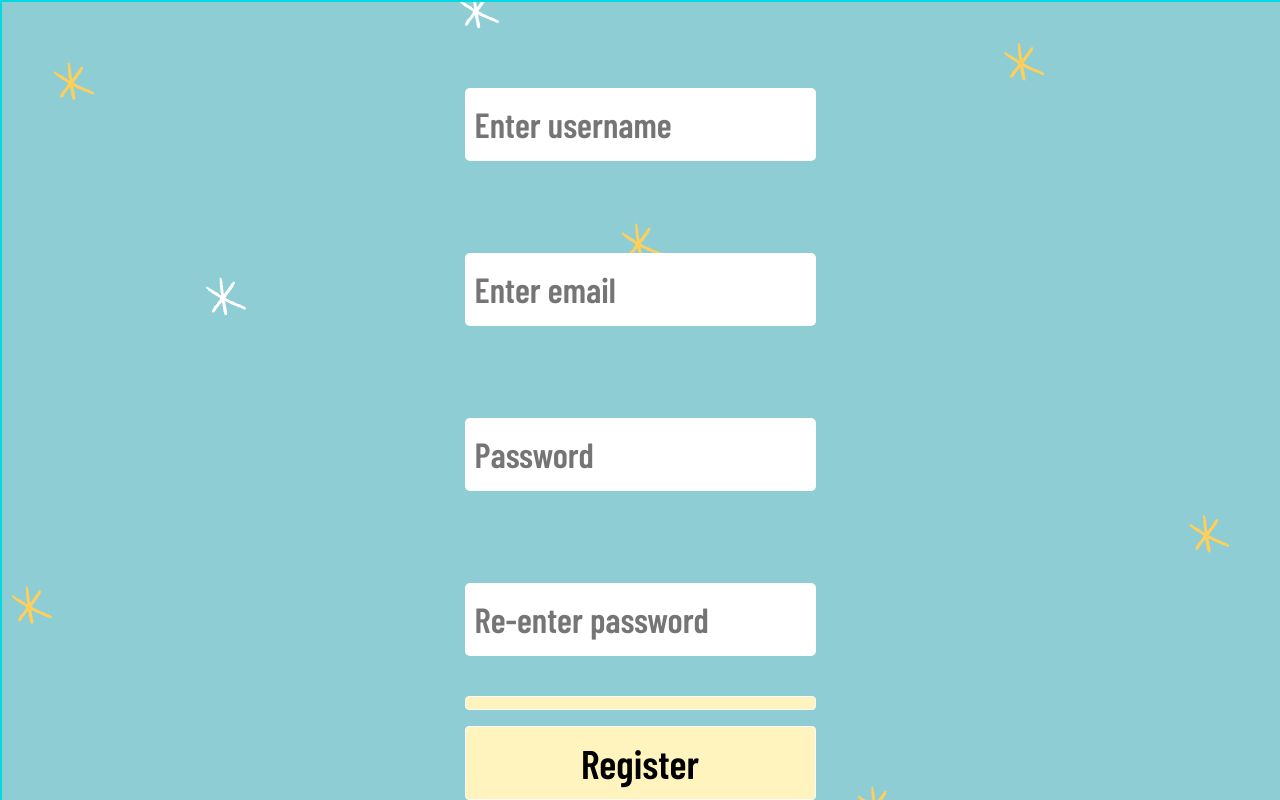
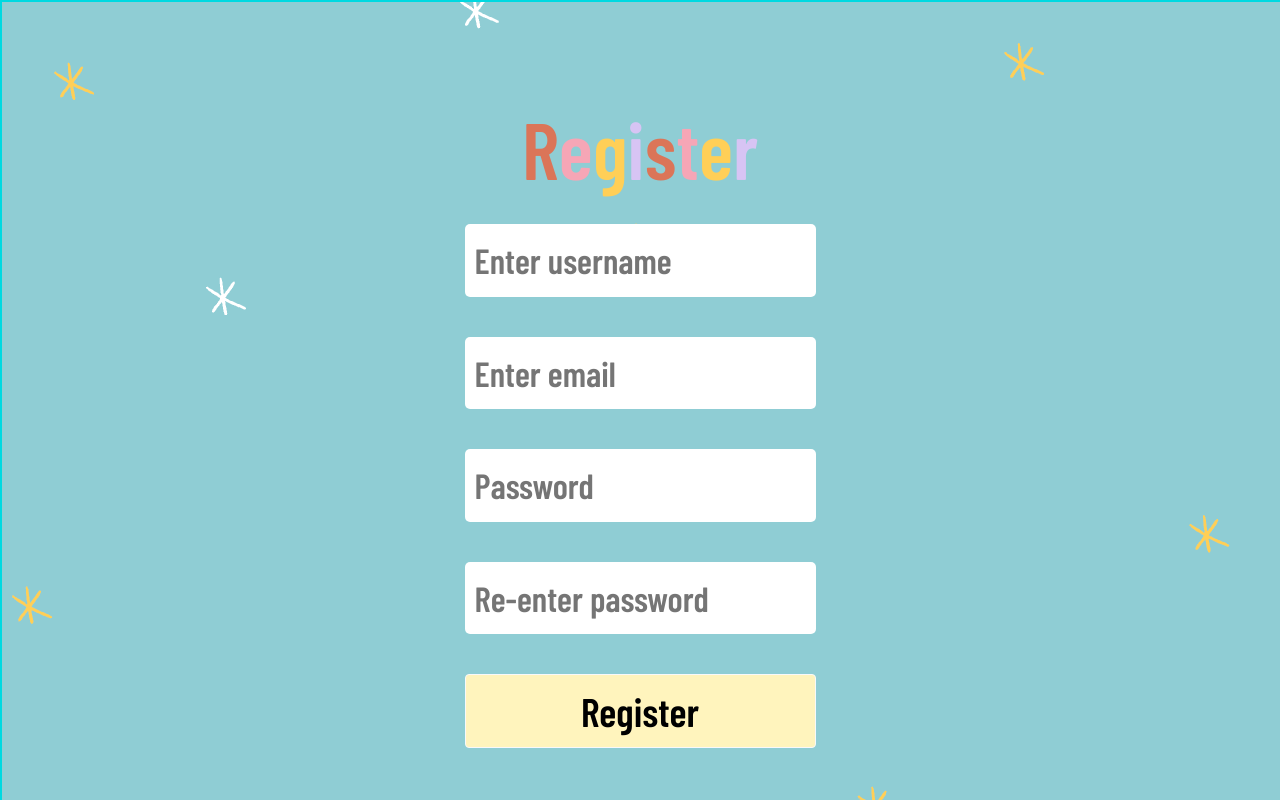
Before and after one commit to partyzl/bookstack, a React (Create React App) app in the folder client/: page /register in a window 1280 px wide. Built offline with nearby package versions, Linux system fonts and the light colour scheme; a web font is replaced by a local one.

Commit message:
registration page tidy up

```diff
--- a/client/src/pages/Registration/index.js
+++ b/client/src/pages/Registration/index.js
@@ -67,6 +67,17 @@ const Registration = () => {
   return (
     <div className="body">
       {/* <Header /> */}
+      <p className="title">
+        <span className="color1">R</span>
+        <span className="color2">e</span>
+        <span className="color3">g</span>
+        <span className="color4">i</span>
+        <span className="color1">s</span>
+        <span className="color2">t</span>
+        <span className="color3">e</span>
+        <span className="color4">r</span>
+      </p>
+
       <form onSubmit={registerSubmit}>
         <input
           type="text"
@@ -78,7 +89,7 @@ const Registration = () => {
           }}
           required
         />
-        <br />
+
         <input
           type="text"
           placeholder="Enter email"
@@ -89,7 +100,7 @@ const Registration = () => {
             setEmail(e.target.value);
           }}
         />
-        <br />
+
         <input
           type="password"
           placeholder="Password"
@@ -100,7 +111,7 @@ const Registration = () => {
           }}
           required
         />
-        <br />
+
         <input
           type="password"
           placeholder="Re-enter password"
@@ -110,15 +121,16 @@ const Registration = () => {
             setConfirmPassword(e.target.value);
           }}
         />
-        <Button
+
+      {/* :eaving a weird tiny blank button - whats it for?  */}
+        {/* <Button
           type="submit"
           className={"btn btn-light col-sm-2 mb-3"}
           // onClick={setup}
           onClick={requestRegistration}
-        ></Button>
+        ></Button> */}
         {error && (
           <>
-            <br />
             <p>{error}</p>
           </>
         )}
--- a/client/src/pages/Stats/styles.css
+++ b/client/src/pages/Stats/styles.css
@@ -17,7 +17,7 @@
 
 .container{
     display: flex;
-    flex-flow: row wrap;
+    flex-flow: row nowrap;
     justify-content: center;
 }
 
```
